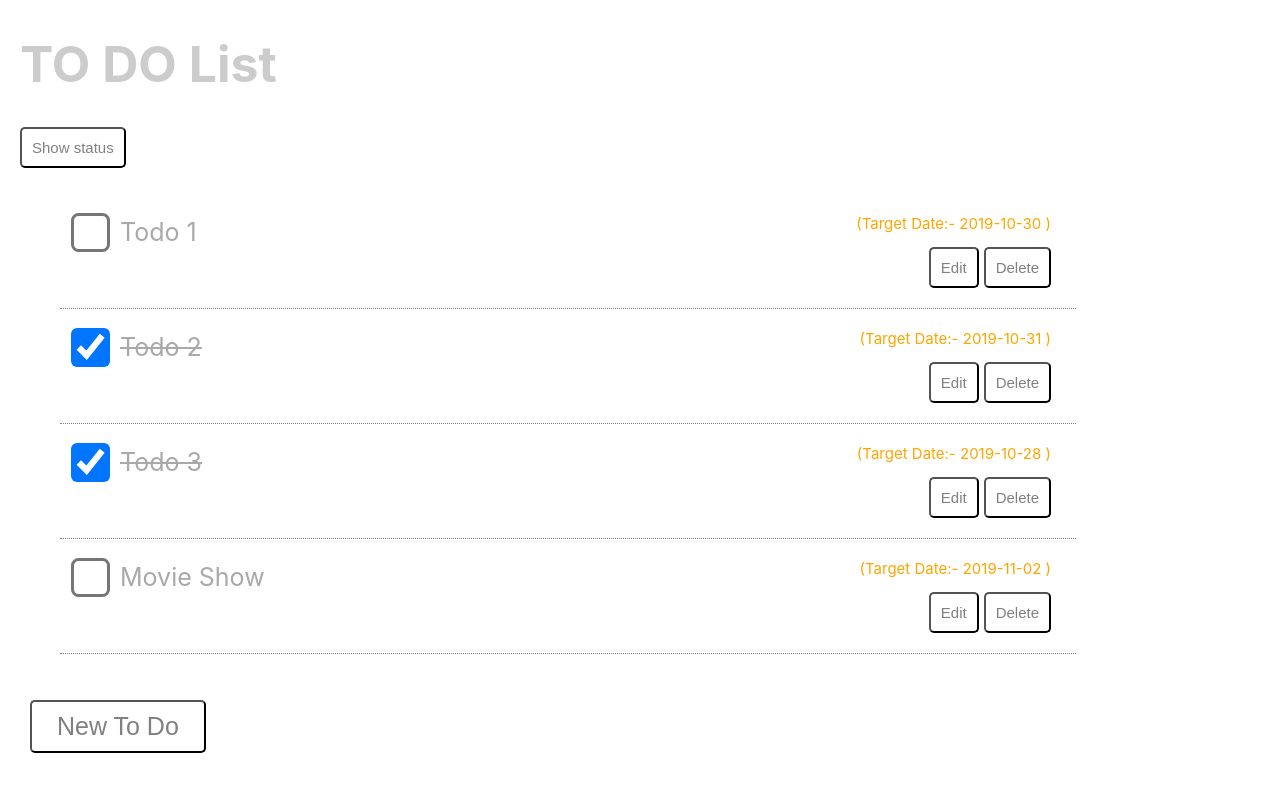
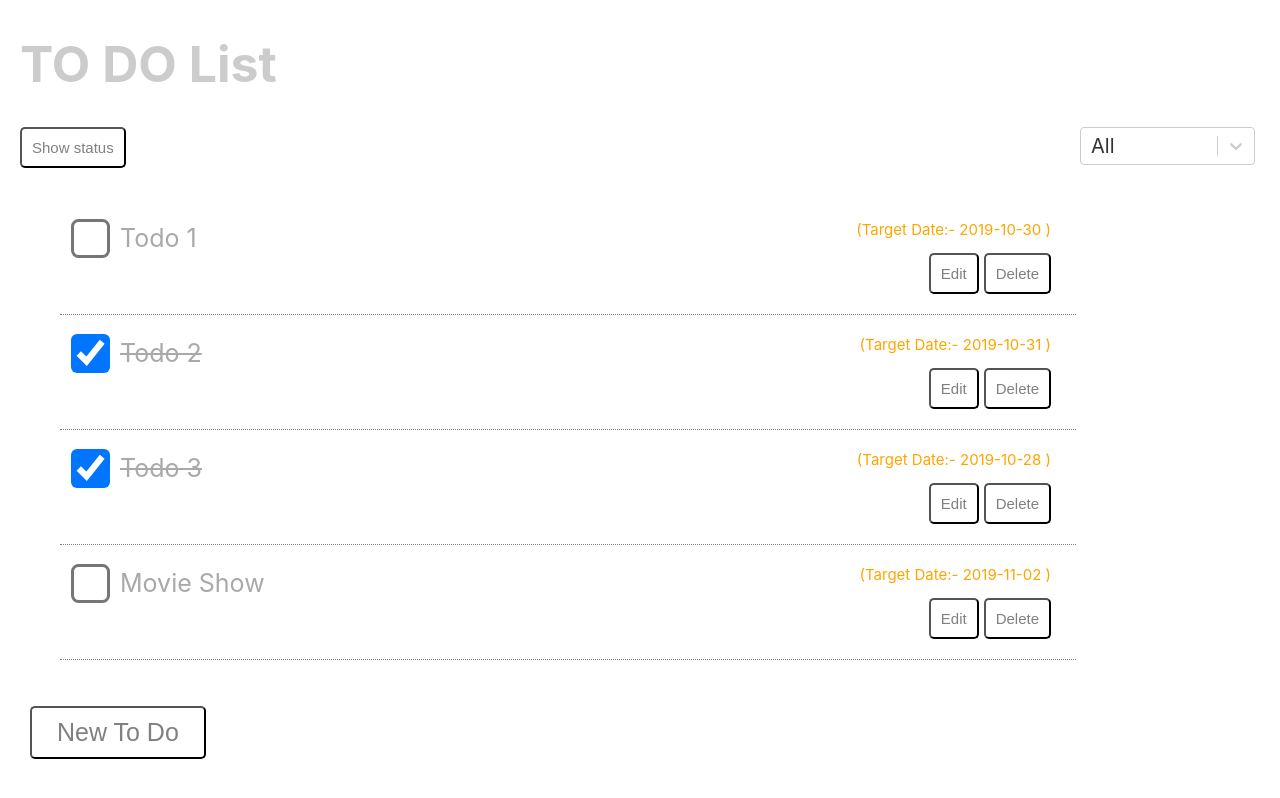
Before and after one commit to ShaileshMak/JavaScript, a React (Create React App) app: page / in a window 1280 px wide. Shown: the top 798 px of the page. Built offline with nearby package versions, Linux system fonts and the light colour scheme.

Commit message:
Implemented Filters

```diff
--- a/package.json
+++ b/package.json
@@ -11,6 +11,7 @@
     "react-input-calendar": "^0.5.4",
     "react-redux": "^7.1.1",
     "react-scripts": "3.2.0",
+    "react-select": "^3.0.8",
     "redux": "^4.0.4",
     "redux-thunk": "^2.3.0",
     "uuid": "^3.3.3"
--- a/src/actions/todoActions.js
+++ b/src/actions/todoActions.js
@@ -1,4 +1,14 @@
-import {GET_TODOS, GET_TODOS_STATUS_COUNT, SHOW_TODOS_STATUS_COUNT, NEW_TODO, ADD_TODO, DELETE_TODO, EDIT_TODO, EDITED_TODO, MARK_DONE_TODO} from './types';
+import {
+    GET_TODOS,
+    GET_TODOS_STATUS_COUNT,
+    SHOW_TODOS_STATUS_COUNT,
+    NEW_TODO, ADD_TODO,
+    DELETE_TODO,
+    EDIT_TODO,
+    EDITED_TODO,
+    MARK_DONE_TODO,
+    FILTER_TODO
+} from './types';
 
 export const getTodos = () => {
     return {
@@ -24,37 +34,44 @@ export const showNewToDoForm = () => {
     }
 }
 
-export const addToDo = (data) => {
+export const addToDo = data => {
     return {
         type: ADD_TODO,
         payLoad: data
     }
 }
 
-export const deleteToDo = (id) => {
+export const deleteToDo = id => {
     return {
         type: DELETE_TODO,
         payLoad: id
     }
 }
 
-export const editToDo = (id) => {
+export const editToDo = id => {
     return {
         type: EDIT_TODO,
         payLoad: id
     }
 }
 
-export const editedToDo = (data) => {
+export const editedToDo = data => {
     return {
         type: EDITED_TODO,
         payLoad: data
     }
 }
 
-export const markToDoDone = (id) => {
+export const markToDoDone = id => {
     return {
         type: MARK_DONE_TODO,
         payLoad: id
     }
 }
+
+export const filterToDo = data => {
+    return {
+        type: FILTER_TODO,
+        payLoad: data
+    }
+}
--- a/src/actions/types.js
+++ b/src/actions/types.js
@@ -7,3 +7,4 @@ export const DELETE_TODO = 'DELETE_TODO';
 export const EDIT_TODO = 'EDIT_TODO';
 export const EDITED_TODO = 'EDITED_TODO';
 export const MARK_DONE_TODO = 'MARK_DONE_TODO';
+export const FILTER_TODO = 'FILTER_TODO';
--- a/src/components/appsComponent/App.css
+++ b/src/components/appsComponent/App.css
@@ -18,3 +18,15 @@ h1 {
 .App-link {
   color: #09d3ac;
 }
+
+.header {
+  display: inline-block;
+  width: 100%;
+}
+.filters {
+  float: right;
+  margin-right: 25px;
+}
+.todo-status {
+  float: left;
+}
--- a/src/components/appsComponent/App.js
+++ b/src/components/appsComponent/App.js
@@ -4,6 +4,7 @@ import ToDoList from '../toDoListComponent/ToDoList';
 import { Provider } from 'react-redux';
 import store from '../../store'
 import ToDoStatusCount from '../toDoStatusCount/ToDoStatusCount';
+import Filters from '../filters/Filters';
 
 function App() {
   return (
@@ -11,7 +12,10 @@ function App() {
       <div className="App">
         <header className="App-header">
           <h1> TO DO List</h1>
-          <ToDoStatusCount />
+          <div className="header">
+            <ToDoStatusCount className="todo-status"/>
+            <Filters className="filters"/>
+          </div>
           <ToDoList />
         </header>
       </div>
--- /dev/null
+++ b/src/components/filters/Filters.css
@@ -0,0 +1,5 @@
+.filter-select {
+    width :175px;
+    font-size: 20px;
+    color: gray;
+}
--- /dev/null
+++ b/src/components/filters/Filters.js
@@ -0,0 +1,39 @@
+import React, { Component } from 'react';
+import { connect } from 'react-redux';
+import PropTypes from 'prop-types';
+import { filterToDo } from '../../actions/todoActions';
+import { filterOptions } from '../../utilities/constants'
+import Select from 'react-select'
+import './Filters.css'
+
+class Filters extends Component {
+    handleChange = (selectedOption) => {
+        //this.setState({selectedValue: selectedOption.value});
+        this.props.filterToDo(selectedOption.value)
+    }
+    render() {
+        const selectedValue = this.props.todo.selectedFilterValue;
+        return (
+            <div className={this.props.className}>
+                <Select
+                    className="filter-select"
+                    value={filterOptions.filter(({value}) => value === selectedValue)}
+                    onChange={this.handleChange}
+                    options={filterOptions}
+                />
+
+            </div>
+        )
+    }
+}
+
+Filters.propTypes = {
+    filterToDo: PropTypes.func.isRequired,
+    todo: PropTypes.object.isRequired
+}
+
+const mapStateToProps = (state) => ({
+    todo: state.todo
+})
+
+export default connect(mapStateToProps, { filterToDo })(Filters)
--- a/src/components/toDoListComponent/ToDoList.js
+++ b/src/components/toDoListComponent/ToDoList.js
@@ -3,6 +3,8 @@ import "./ToDoList.css";
 import ToDo from '../toDo/ToDo';
 import AddEditToDo from '../addEditToDo/AddEditToDo';
 import { connect } from 'react-redux';
+import { utilities } from '../../utilities/utils';
+import { filterNames } from '../../utilities/constants';
 import { getTodos, showNewToDoForm, deleteToDo, editToDo, markToDoDone, getToDosStatusCount } from '../../actions/todoActions';
 import PropTypes from 'prop-types'
 
@@ -29,6 +31,19 @@ class ToDoList extends Component {
         this.props.showNewToDoForm();
     }
 
+    getFilteredToDo = () => {
+        let newToDoList = this.props.todo.toDoList;
+        const selectedFilterValue = this.props.todo.selectedFilterValue
+        if(selectedFilterValue === filterNames.COMPLETED) {
+            newToDoList = newToDoList.filter(toDo => toDo.checked)
+        } else if(selectedFilterValue === filterNames.PENDING) {
+            newToDoList = newToDoList.filter(toDo => !toDo.checked)
+        } else if(selectedFilterValue === filterNames.PAST_DUES) {
+            newToDoList = newToDoList.filter(toDo => utilities.isPastDueToDo(toDo))
+        }
+        return newToDoList;
+    }
+
     renderNewInput = () => {
         if(this.props.todo.showNewToDo || this.props.todo.showEditToDo){
             return<AddEditToDo addToDo={this.addToDo}/>
@@ -45,7 +60,7 @@ class ToDoList extends Component {
     }
 
     getToDoComp = () => {
-        const neweList = this.props.todo.toDoList.map((toDo) => {
+        const neweList = this.getFilteredToDo().map((toDo) => {
             return (
                 <ToDo
                     key={`todo_${toDo.id}`}
--- a/src/components/toDoStatusCount/ToDoStatusCount.js
+++ b/src/components/toDoStatusCount/ToDoStatusCount.js
@@ -3,7 +3,7 @@ import './ToDoStatusCount.css'
 import { connect } from 'react-redux';
 import PropTypes from 'prop-types';
 import uuid from 'uuid';
-import { constants } from '../../utilities/constants'
+import { statusKeys } from '../../utilities/constants'
 import { getToDosStatusCount, showToDosStatusCount } from '../../actions/todoActions';
 
 class ToDoStatusCount extends Component {
@@ -18,7 +18,7 @@ class ToDoStatusCount extends Component {
     renderToDoStatusCount = ()=> {
         const toDoStatusCount = this.props.todo.toDoStatusCount;
         const neweList = Object.keys(toDoStatusCount).map((key) => {
-            return <li key={uuid()} className={`status status-${key}`}> {`${constants[key]} : ${toDoStatusCount[key]}`}</li>
+            return <li key={uuid()} className={`status status-${key}`}> {`${statusKeys[key]} : ${toDoStatusCount[key]}`}</li>
         })
 
         return this.props.todo.showStatus ? (<ul>{neweList}</ul>) : '';
@@ -26,7 +26,7 @@ class ToDoStatusCount extends Component {
 
     render() {
         return (
-            <div>
+            <div className={this.props.className}>
                 <button className="show-hide-button"onClick={this.handleClick}>{`${!this.props.todo.showStatus? 'Show status' : 'Hide status'}`}</button>
                 {this.renderToDoStatusCount()}
             </div>
--- a/src/reducers/todoReducer.js
+++ b/src/reducers/todoReducer.js
@@ -1,6 +1,17 @@
-import {GET_TODOS, GET_TODOS_STATUS_COUNT, SHOW_TODOS_STATUS_COUNT, NEW_TODO, ADD_TODO, DELETE_TODO, EDIT_TODO, EDITED_TODO, MARK_DONE_TODO} from '../actions/types';
+import {
+    GET_TODOS,
+    GET_TODOS_STATUS_COUNT,
+    SHOW_TODOS_STATUS_COUNT,
+    NEW_TODO, ADD_TODO,
+    DELETE_TODO,
+    EDIT_TODO,
+    EDITED_TODO,
+    MARK_DONE_TODO,
+    FILTER_TODO
+} from '../actions/types';
 import uuid from 'uuid';
 import { utilities } from '../utilities/utils';
+import { filterNames } from '../utilities/constants';
 
 const initialToDoList = [
     {name: 'Todo 1', id: uuid(), targetDate: '2019-10-30', checked: false},
@@ -8,13 +19,15 @@ const initialToDoList = [
     {name: 'Todo 3', id: uuid(), targetDate: '2019-10-28', checked: true},
     {name: 'Movie Show', id: uuid(), targetDate: '2019-11-02', checked: false}
 ];
+
 const initialState = {
     toDoList: initialToDoList,
     showNewToDo: false,
     showEditToDo: false,
     toDoStatusCount: getToDosStatusCount(),
     showStatus: false,
-    idOfEdit: -1
+    idOfEdit: -1,
+    selectedFilterValue: filterNames.ALL
 }
 
 function getToDosStatusCount(toDoList = initialToDoList) {
@@ -93,6 +106,11 @@ export default function(state = initialState, action) {
                     checked: action.payLoad === todo.id ? !todo.checked : todo.checked
                 }))
             }
+        case FILTER_TODO:
+            return {
+                ...state,
+                selectedFilterValue: action.payLoad
+            }
         default:
             return state
     }
--- a/src/utilities/constants.js
+++ b/src/utilities/constants.js
@@ -1,6 +1,20 @@
-export const constants = {
+export const statusKeys = {
     totalToDos: 'Total To Do',
     completedToDos: 'Completed To Do',
     pendingToDos: 'Pending To Do',
     overDueToDos: 'Over Due To Do'
 };
+
+export const filterOptions = [
+    {label: 'All', value:'ALL'},
+    {label: 'Completed', value:'COMPLETED'},
+    {label: 'Pendings', value:'PENDING'},
+    {label: 'Past Dues', value:'PAST_DUES'}
+]
+
+export const filterNames = {
+    ALL: 'ALL',
+    COMPLETED: 'COMPLETED',
+    PENDING: 'PENDING',
+    PAST_DUES: 'PAST_DUES'
+}
```
